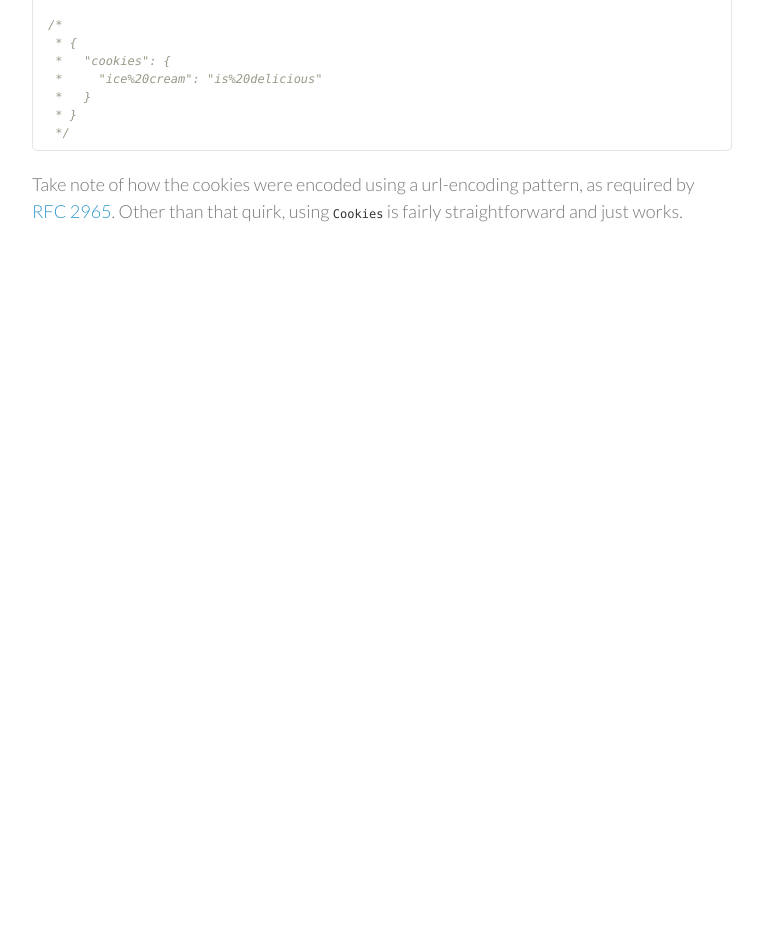
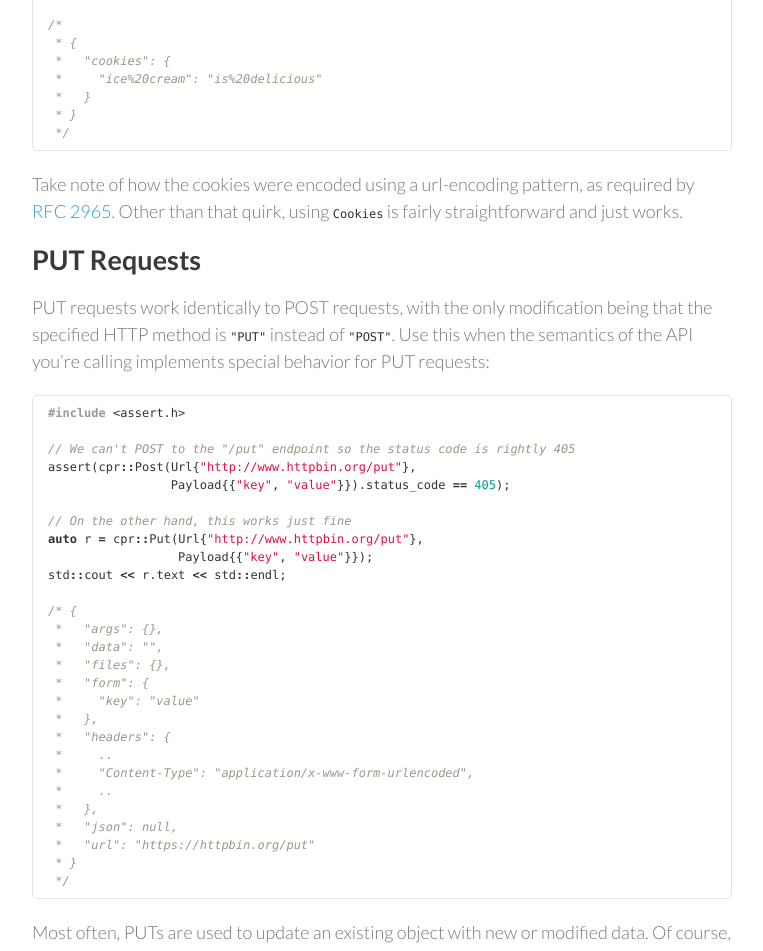
Before and after one commit to libcpr/cpr, a Jekyll site: the page built from advanced-usage.md, in a window 1280 px wide and 1400 px high, scrolled down 5758 px. Shown: the part 335-1286 px from the top of the window, without its empty margins (388-1151 px from the left). Built offline with Jekyll 4.4.1, drawn with Linux system fonts in a browser that asks for light colours; nearby versions of some CDN libraries; Markdown is read by kramdown in place of the engine named in the settings; before the commit the page ends 6388 px from its top, so only the background shows below that; some of the changed text lies outside the part shown.

Commit message:
Add documentation for PUT request method References #21

````diff
--- a/_layouts/default.html
+++ b/_layouts/default.html
@@ -41,6 +41,7 @@
               <li><a href="{{ site.baseurl }}/advanced-usage.html#setting-a-timeout">Setting a Timeout</a></li>
               <li><a href="{{ site.baseurl }}/advanced-usage.html#using-proxies">Using Proxies</a></li>
               <li><a href="{{ site.baseurl }}/advanced-usage.html#sending-cookies">Sending Cookies</a></li>
+              <li><a href="{{ site.baseurl }}/advanced-usage.html#put-requests">PUT Requests</a></li>
             </ul>
           </li>
         </ul>
--- a/advanced-usage.md
+++ b/advanced-usage.md
@@ -285,3 +285,41 @@ std::cout << another_r.text << std::endl;
 {% endraw %}
 
  Take note of how the cookies were encoded using a url-encoding pattern, as required by [RFC 2965](http://www.ietf.org/rfc/rfc2965.txt). Other than that quirk, using `Cookies` is fairly straightforward and just works.
+
+## PUT Requests
+
+PUT requests work identically to POST requests, with the only modification being that the specified HTTP method is `"PUT"` instead of `"POST"`. Use this when the semantics of the API you're calling implements special behavior for PUT requests:
+
+{% raw %}
+```c++
+#include <assert.h>
+
+// We can't POST to the "/put" endpoint so the status code is rightly 405
+assert(cpr::Post(Url{"http://www.httpbin.org/put"},
+                 Payload{{"key", "value"}}).status_code == 405);
+
+// On the other hand, this works just fine
+auto r = cpr::Put(Url{"http://www.httpbin.org/put"},
+                  Payload{{"key", "value"}});
+std::cout << r.text << std::endl;
+
+/* {
+ *   "args": {},
+ *   "data": "",
+ *   "files": {},
+ *   "form": {
+ *     "key": "value"
+ *   },
+ *   "headers": {
+ *     ..
+ *     "Content-Type": "application/x-www-form-urlencoded",
+ *     ..
+ *   },
+ *   "json": null,
+ *   "url": "https://httpbin.org/put"
+ * }
+ */
+```
+{% endraw %}
+
+Most often, PUTs are used to update an existing object with new or modified data. Of course, there's no guarantee that any particular API uses PUT semantics this way, so use it only when it makes sense to.
````
Also changed, not shown: index.md (+1 -1 lines).
